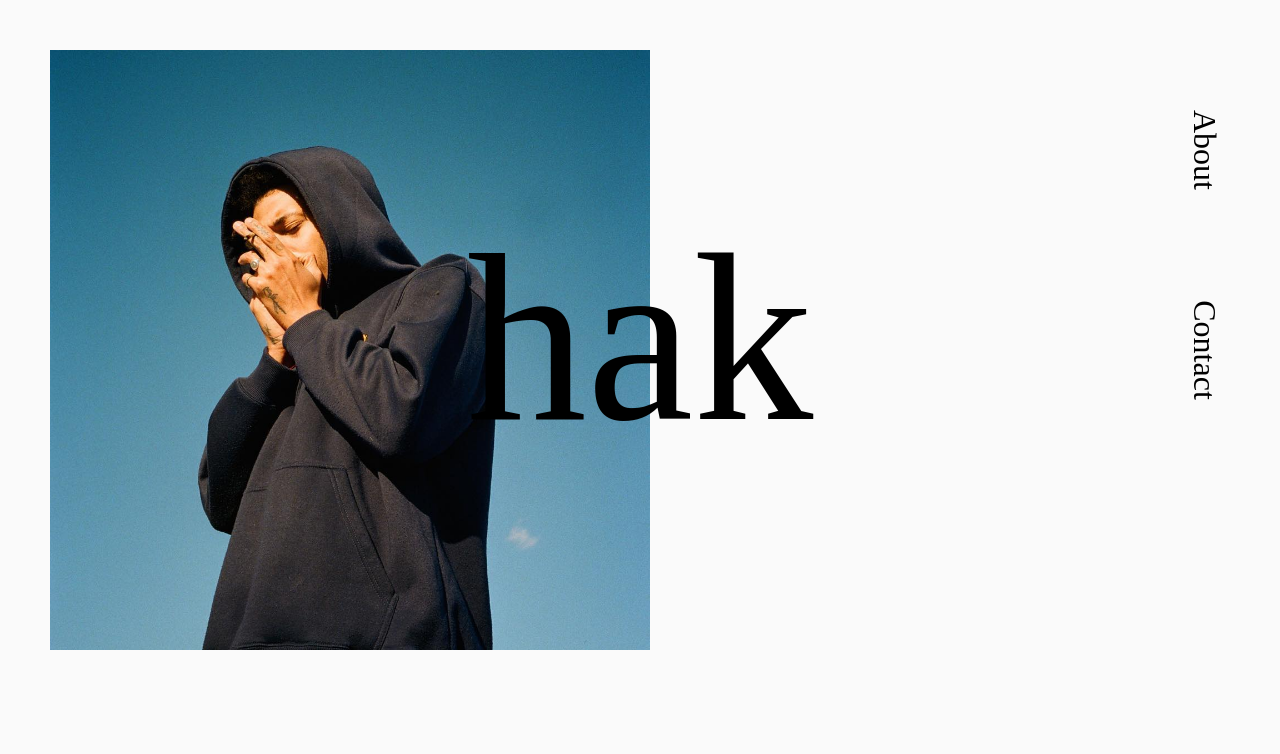
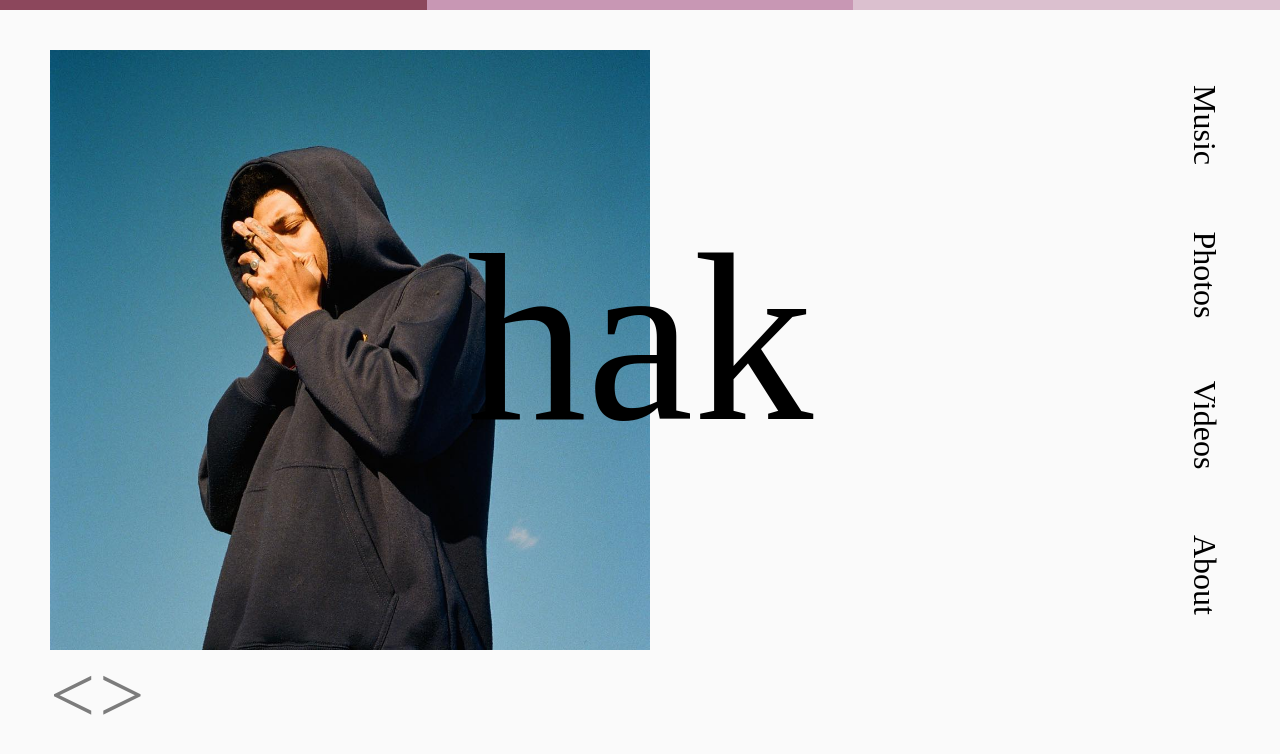
Before and after one commit to iraritchiemeek/hak, a PHP site: page /pages/index.html in a window 1280 px wide. Shown: the top 754 px of the page. Run offline with PHP 8.4, Linux system fonts and the light colour scheme; some libraries are stand-ins or nearby versions.

Commit message:
add color bar to top

```diff
--- a/pages/index.html
+++ b/pages/index.html
@@ -8,13 +8,26 @@
 <body>
 	<header>
 		<div class="nav-bar">
+			<div class="nav-bar__item">Music</div>
+			<div class="nav-bar__item">Photos</div>
+			<div class="nav-bar__item">Videos</div>
 			<div class="nav-bar__item">About</div>
-			<div class="nav-bar__item">Contact</div>
 		</div>
 	</header>
 	<main>
+		<div class="color-strip">
+			<div class="color-strip__strip color-strip__strip--pink"></div>
+			<div class="color-strip__strip color-strip__strip--purple"></div>
+			<div class="color-strip__strip color-strip__strip--blue"></div>
+		</div>
 		<div class="title">hak</div>
-		<img class="img img--top-left" src="../imgs/2Q==-4.jpg">
+		<div class="gallery">
+			<img class="gallery__img" src="../imgs/2Q==-4.jpg">
+			<div class="gallery__nav">
+				<div class="gallery__arrow"><</div>
+				<div class="gallery__arrow">></div>
+			</div>
+		</div>
 	</main>
 </body>
 </html>
--- a/stylesheets/style.css
+++ b/stylesheets/style.css
@@ -26,14 +26,31 @@ main {
   height: 100%;
   width: 100%; }
 
+.color-strip {
+  top: 0;
+  width: 100%;
+  height: 10px;
+  position: absolute; }
+  .color-strip__strip {
+    float: left;
+    height: 100%;
+    width: 33.3333%; }
+    .color-strip__strip--pink {
+      background-color: #8C475C; }
+    .color-strip__strip--purple {
+      background-color: #C897B4; }
+    .color-strip__strip--blue {
+      background-color: #DBC0CF; }
+
 .nav-bar {
   height: 100%;
   width: 100%;
   margin: 0 0 0 50px; }
   .nav-bar__item {
+    cursor: pointer;
     height: 100%;
     float: left;
-    width: 200px;
+    width: 150px;
     line-height: 150px;
     font-size: 2em;
     text-align: center;
@@ -53,11 +70,26 @@ main {
   width: 400px;
   font-size: 15em; }
 
-.img--top-left {
-  max-height: 600px;
-  max-width: 600px;
+.gallery {
+  width: 600px;
+  height: 600px;
   position: absolute;
   top: 50px;
   left: 50px; }
+  .gallery__img {
+    position: absolute;
+    max-height: 600px;
+    max-width: 600px; }
+  .gallery__nav {
+    display: inline-block;
+    top: 100%;
+    position: relative; }
+  .gallery__arrow {
+    cursor: pointer;
+    opacity: 0.5;
+    display: inline-block;
+    font-size: 5em; }
+    .gallery__arrow:hover {
+      opacity: 1; }
 
 /*# sourceMappingURL=style.css.map */
--- a/stylesheets/style.scss
+++ b/stylesheets/style.scss
@@ -72,15 +72,37 @@ main {
 	width: 100%;
 }
 
+.color-strip {
+	top: 0;
+	width: 100%;
+	height: 10px;
+	position: absolute;
+	&__strip {
+		float: left;
+		height: 100%;
+		width: 33.3333%;
+		&--pink {
+			background-color: #8C475C;
+		}
+		&--purple {
+			background-color: #C897B4;
+		}
+		&--blue {
+			background-color: #DBC0CF;
+		}
+	}
+}
+
 .nav-bar {
 	height: 100%;
 	width: 100%;
 	margin: 0 0 0 50px;
 
 	&__item {
+		cursor: pointer;
 		height: 100%;
 		float: left;
-		width: 200px;
+		width: 150px;
 		line-height: 150px;
 		font-size: 2em;
 		text-align: center;
@@ -102,12 +124,34 @@ main {
 	font-size: 15em;
 }
 
-.img {
-	&--top-left {
+.gallery {
+	width: 600px;
+	height: 600px;
+	position: absolute;
+	top: 50px;
+	left: 50px;
+	&__img {
+		position: absolute;
 		max-height: 600px;
 		max-width: 600px;
-		position: absolute;
-		top: 50px;
-		left: 50px;
+	}
+	&__nav {
+		display: inline-block;
+		top: 100%;
+		// width: 40%;
+		// height: 10%;
+		// margin: 0 0 0 10px;
+		position: relative;
+		// margin:
+	}
+	&__arrow {
+		cursor: pointer;
+		opacity: 0.5;
+		display: inline-block;
+		font-size: 5em;
+		// color: white;
+		&:hover {
+			opacity: 1;
+		}
 	}
 }
```
Also changed, not shown: 1 other file.
